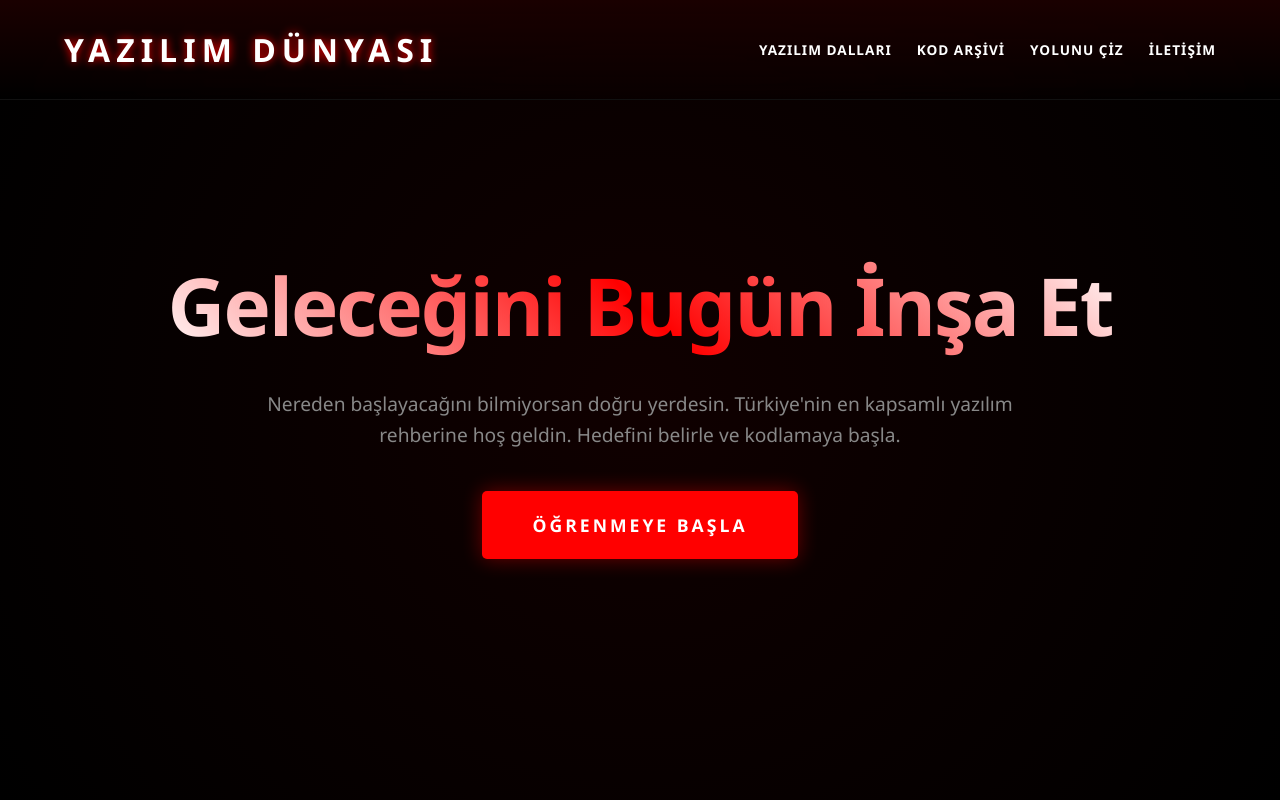
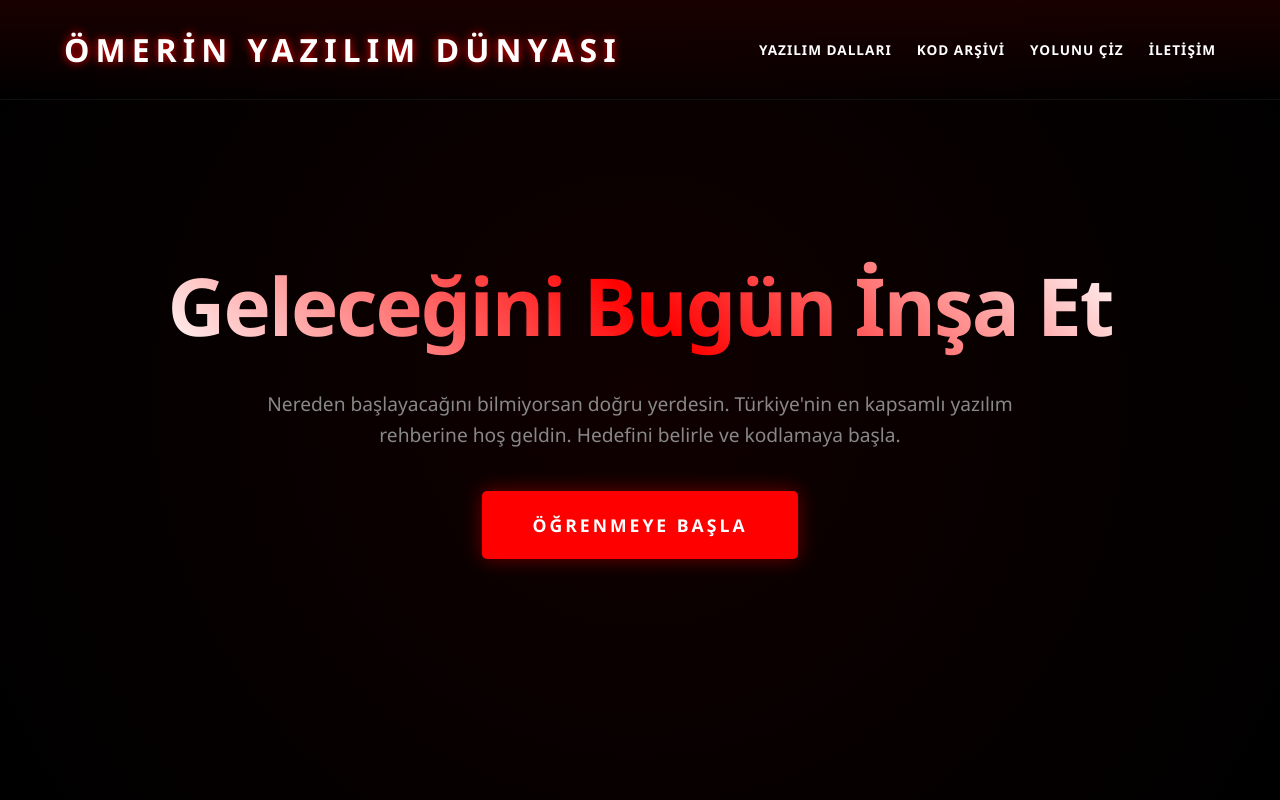
Before and after one commit to OMERFYC/omerycn, a plain HTML site: page index.html in a window 1280 px wide. Shown: the top 800 px of the page. Drawn offline with Linux system fonts and the light colour scheme.

Commit message:
Update index.html

```diff
--- a/index.html
+++ b/index.html
@@ -3,7 +3,7 @@
 <head>
     <meta charset="UTF-8">
     <meta name="viewport" content="width=device-width, initial-scale=1.0">
-    <title>YAZILIM DÜNYASI | Geleceğini Kodla</title>
+    <title>ÖMERİN YAZILIM DÜNYASI | Geleceğini Kodla</title>
     <style>
         /* --- TEMEL AYARLAR VE SIFIRLAMA --- */
         * {
@@ -433,12 +433,12 @@
 <body>
 
     <div id="loader">
-        <div class="loader-logo">YAZILIM DÜNYASI</div>
+        <div class="loader-logo">ÖMERİN YAZILIM DÜNYASI</div>
     </div>
 
     <div class="wrapper">
         <header>
-            <div class="brand-logo" onclick="window.scrollTo(0,0)">YAZILIM DÜNYASI</div>
+            <div class="brand-logo" onclick="window.scrollTo(0,0)">ÖMERİN YAZILIM DÜNYASI</div>
 
             <div class="hamburger" id="hamburger" onclick="toggleMenu()">
                 <span></span>
```
